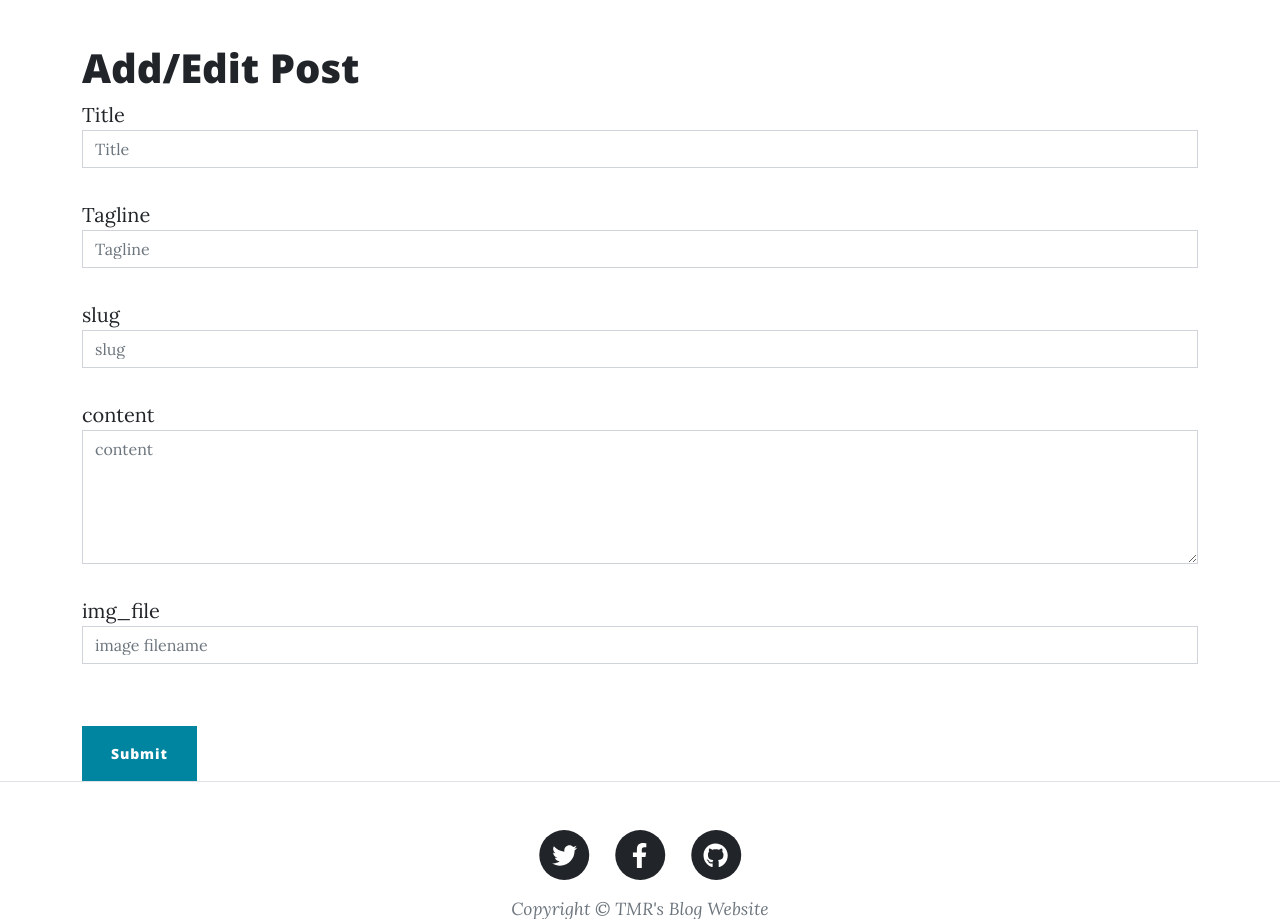
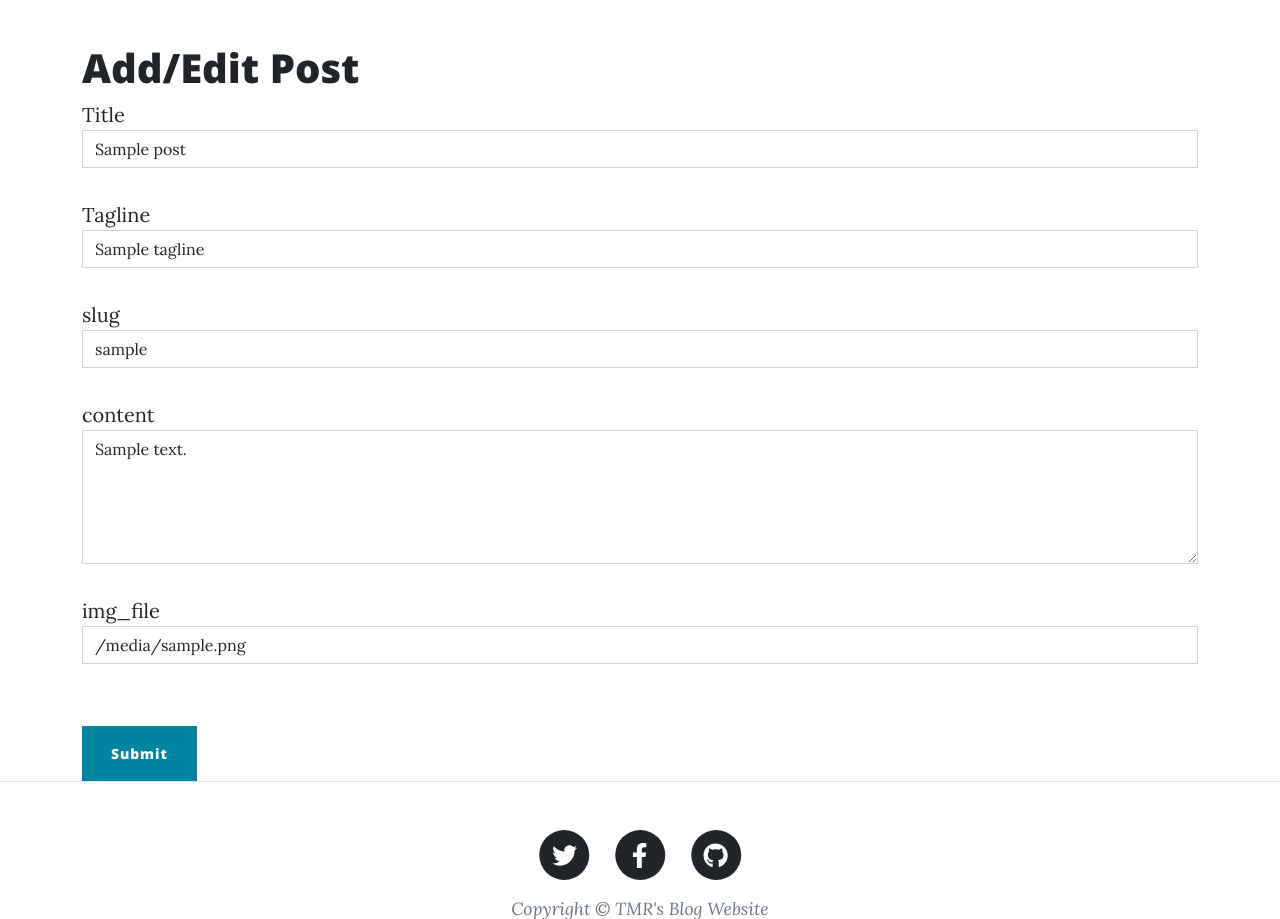
Before and after one commit to MitThakkar24/DataScience, a Flask app: template Flask/FlaskWebApplication/templates/Edit.html in a window 1280 px wide. Shown: the part 536-1455 px from the top of the page. Run offline with Flask 3, Linux system fonts and the light colour scheme; the template is opened without the code that fills it: most values are stand-ins (such as "Sample title", 1, 10 or a date in 2020); some libraries are stand-ins or nearby versions.

Commit message:
Added Default Values

```diff
--- a/Flask/FlaskWebApplication/templates/Edit.html
+++ b/Flask/FlaskWebApplication/templates/Edit.html
@@ -25,34 +25,34 @@
             <div class="control-group">
               <div class="form-group floating-label-form-group controls">
                 <label>Title</label>
-                <input type="text" class="form-control" placeholder="Title" id="title" name='title' required data-validation-required-message="Please enter your name.">
+                <input type="text" class="form-control" placeholder="Title" id="title" name='title' required data-validation-required-message="Please enter your name." value="{{post.title}}">
                 <p class="help-block text-danger"></p>
               </div>
             </div>
             <div class="control-group">
               <div class="form-group floating-label-form-group controls">
                 <label>Tagline</label>
-                <input type="text" class="form-control" placeholder="Tagline" id="tline" name="tline" required data-validation-required-message="Please enter your email address.">
+                <input type="text" class="form-control" placeholder="Tagline" id="tline" name="tline" required data-validation-required-message="Please enter your email address." value="{{post.tagline}}">
                 <p class="help-block text-danger"></p>
               </div>
             </div>
             <div class="control-group">
               <div class="form-group col-xs-12 floating-label-form-group controls">
                 <label>slug</label>
-                <input type="text" class="form-control" placeholder="slug" name="slug" id="slug" required data-validation-required-message="Please enter your phone number.">
+                <input type="text" class="form-control" placeholder="slug" name="slug" id="slug" required data-validation-required-message="Please enter your phone number." value="{{post.slug}}">
                 <p class="help-block text-danger"></p>
               </div>
             </div>
             <div class="control-group">
               <div class="form-group floating-label-form-group controls">
                 <label>content</label>
-                <textarea rows="5" class="form-control" placeholder="content" name = "content" id="content" required data-validation-required-message="Please enter a message."></textarea>
+                <textarea rows="5" class="form-control" placeholder="content" name = "content" id="content" required data-validation-required-message="Please enter a message.">{{post.content}}</textarea>
                 <p class="help-block text-danger"></p>
               </div>
               <div class="control-group">
               <div class="form-group floating-label-form-group controls">
                 <label>img_file</label>
-                <input rows="5" class="form-control" placeholder="image filename" name = "img_file" id="img_file"  data-validation-required-message="Please enter a message."></input>
+                <input rows="5" class="form-control" placeholder="image filename" name = "img_file" id="img_file"  data-validation-required-message="Please enter a message." value="{{post.img_file}}"></input>
                 <p class="help-block text-danger"></p>
               </div>
             </div>
```
